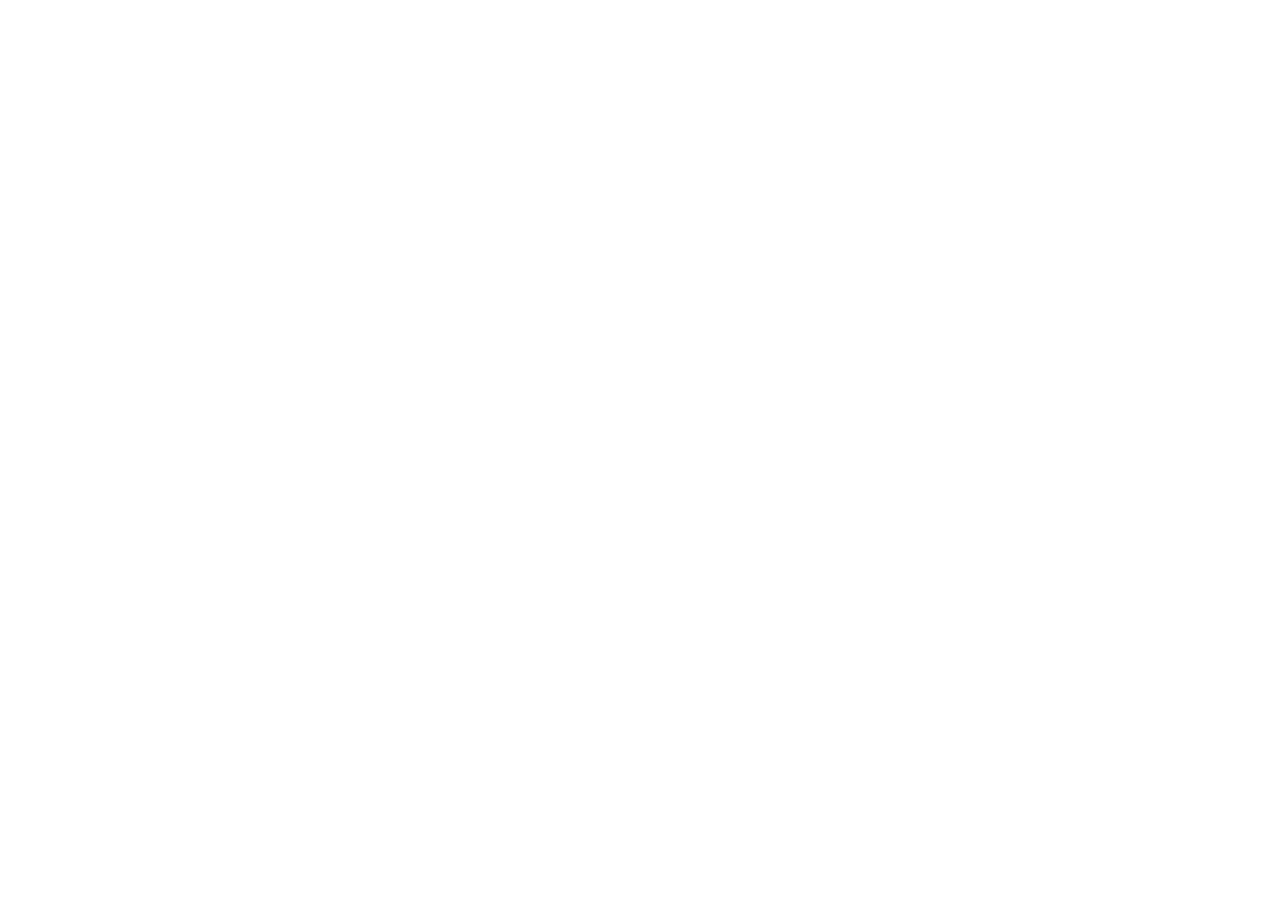
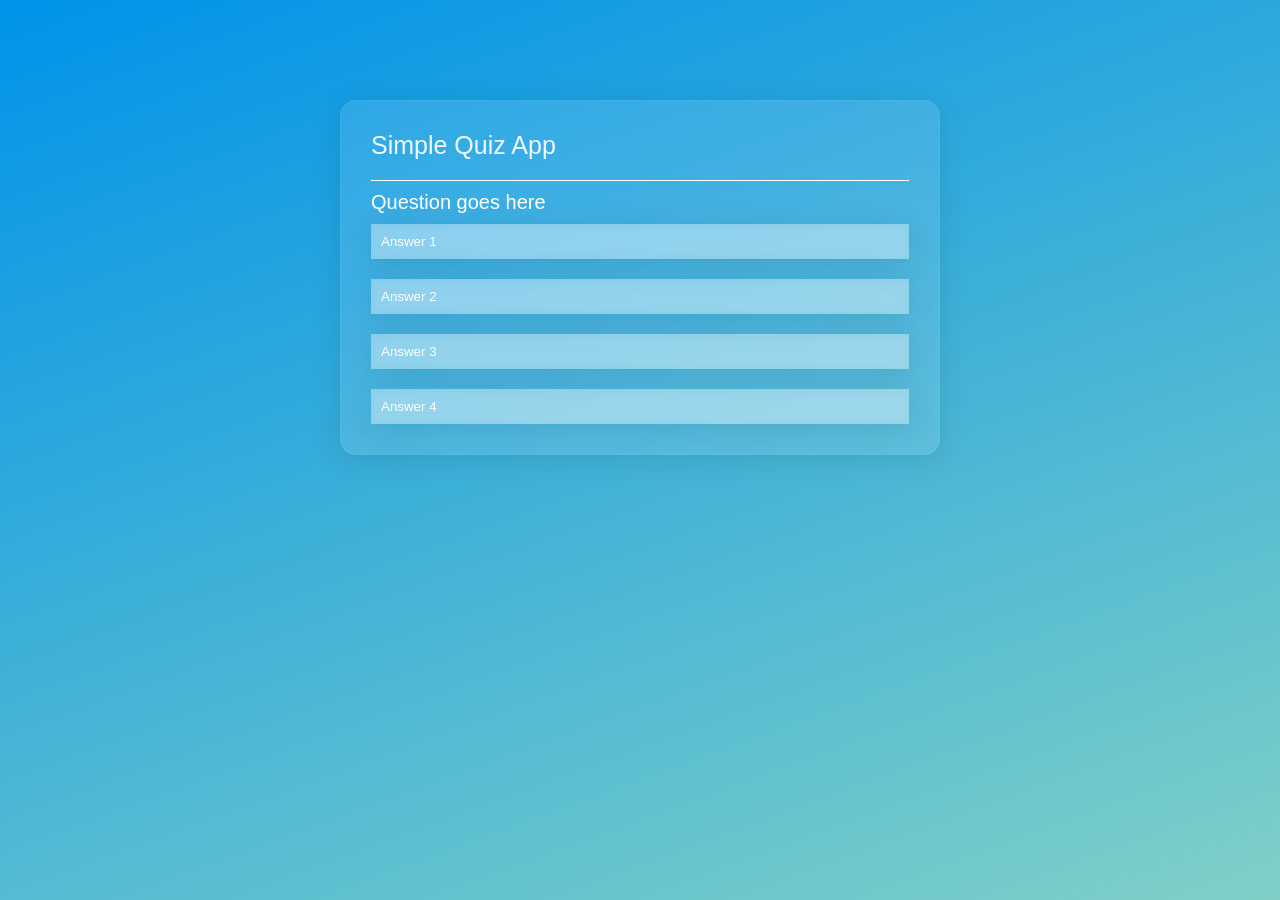
Before and after one commit to AryanTele/quiz-app, a plain HTML site: page index.html in a window 1280 px wide. Before the commit the page ends 800 px from the top, so only its background shows below. Drawn offline with Linux system fonts and the light colour scheme.

Commit message:
Designing the quiz block

```diff
--- a/index.html
+++ b/index.html
@@ -7,6 +7,19 @@
     <link rel="stylesheet" href="style.css" />
   </head>
   <body>
+    <div class="app">
+      <h1>Simple Quiz App</h1>
+      <div id="quiz">
+        <h2 class="question">Question goes here</h2>
+        <div id="answer-button">
+          <button class="btn">Answer 1</button>
+          <button class="btn">Answer 2</button>
+          <button class="btn">Answer 3</button>
+          <button class="btn">Answer 4</button>
+        </div>
+        <button id="next-btn">Next</button>
+      </div>
+    </div>
     <script src="script.js"></script>
   </body>
 </html>
--- a/style.css
+++ b/style.css
@@ -4,3 +4,84 @@
   box-sizing: border-box;
   font-family: "Montserrat", sans-serif;
 }
+
+body {
+  width: 100%;
+  height: 100vh;
+  background-color: #0093e9;
+  background-image: linear-gradient(160deg, #0093e9 0%, #80d0c7 100%);
+}
+
+.app {
+  background: rgba(255, 255, 255, 0.11);
+  border-radius: 16px;
+  box-shadow: 0 4px 30px rgba(0, 0, 0, 0.1);
+  backdrop-filter: blur(5px);
+  -webkit-backdrop-filter: blur(5px);
+  border: 1px solid rgba(255, 255, 255, 0.05);
+  width: 90%;
+  max-width: 600px;
+  margin: 100px auto 0;
+  padding: 30px;
+}
+
+.app h1 {
+  font-size: 25px;
+  color: aliceblue;
+  font-weight: 500;
+  padding-bottom: 20px;
+  border-bottom: 1px solid #fff;
+}
+
+#quiz h2 {
+  font-size: 20px;
+  color: #fff;
+  font-weight: 400;
+  margin-top: 10px;
+  margin-bottom: 10px;
+}
+
+.btn {
+  outline: none;
+  /* From https://css.glass */
+  background: rgba(255, 255, 255, 0.34);
+  box-shadow: 0 4px 30px rgba(0, 0, 0, 0.1);
+  backdrop-filter: blur(5px);
+  -webkit-backdrop-filter: blur(5px);
+  border: 1px solid rgba(255, 255, 255, 0.05);
+  color: #fff;
+  border: none;
+  padding: 10px;
+  text-align: left;
+  font-weight: 500;
+}
+
+#answer-button {
+  gap: 20px;
+  display: flex;
+  flex-direction: column;
+}
+
+.btn:hover {
+  /* From https://css.glass */
+  background: rgba(255, 255, 255, 0.74);
+  box-shadow: 0 4px 30px rgba(0, 0, 0, 0.1);
+  backdrop-filter: blur(5px);
+  -webkit-backdrop-filter: blur(5px);
+  transition: 0.6s ease;
+  font-weight: 700;
+  color: #6591c4;
+}
+
+#next-btn {
+  margin-top: 20px;
+  outline: none;
+  border: none;
+  background-color: #0093e9;
+  color: #fff;
+  padding: 10px;
+  width: 20%;
+  border-radius: 2px;
+  cursor: pointer;
+  display: none;
+}
```
